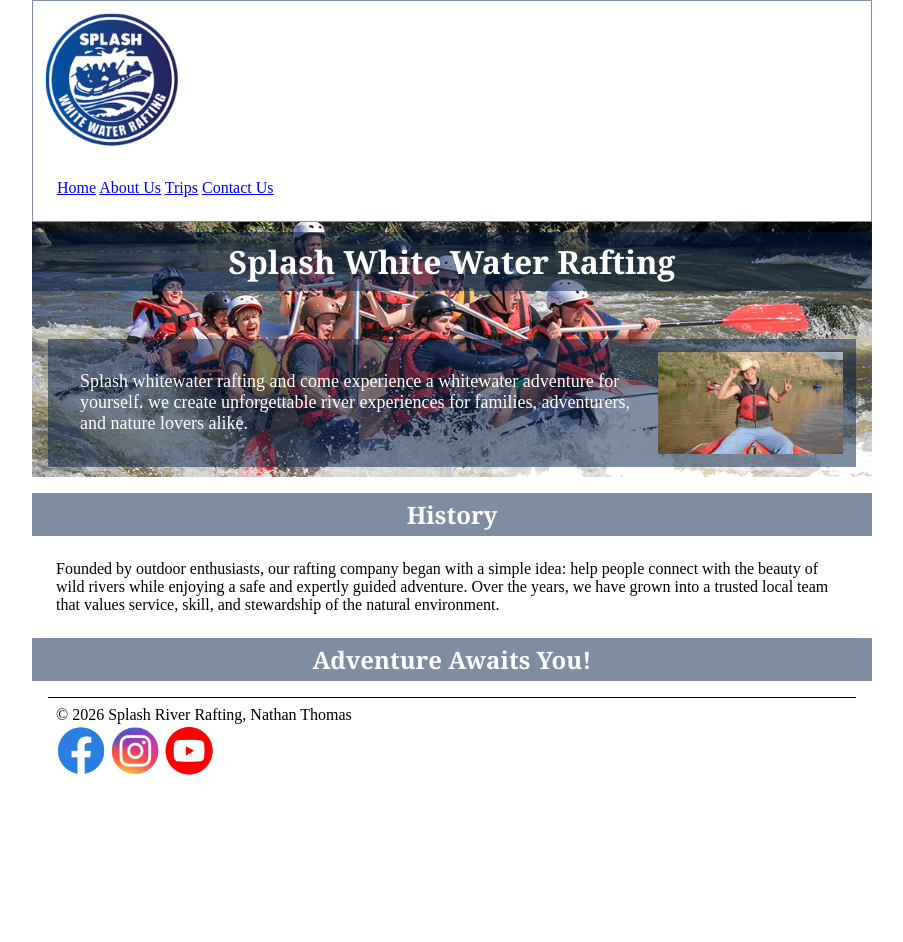
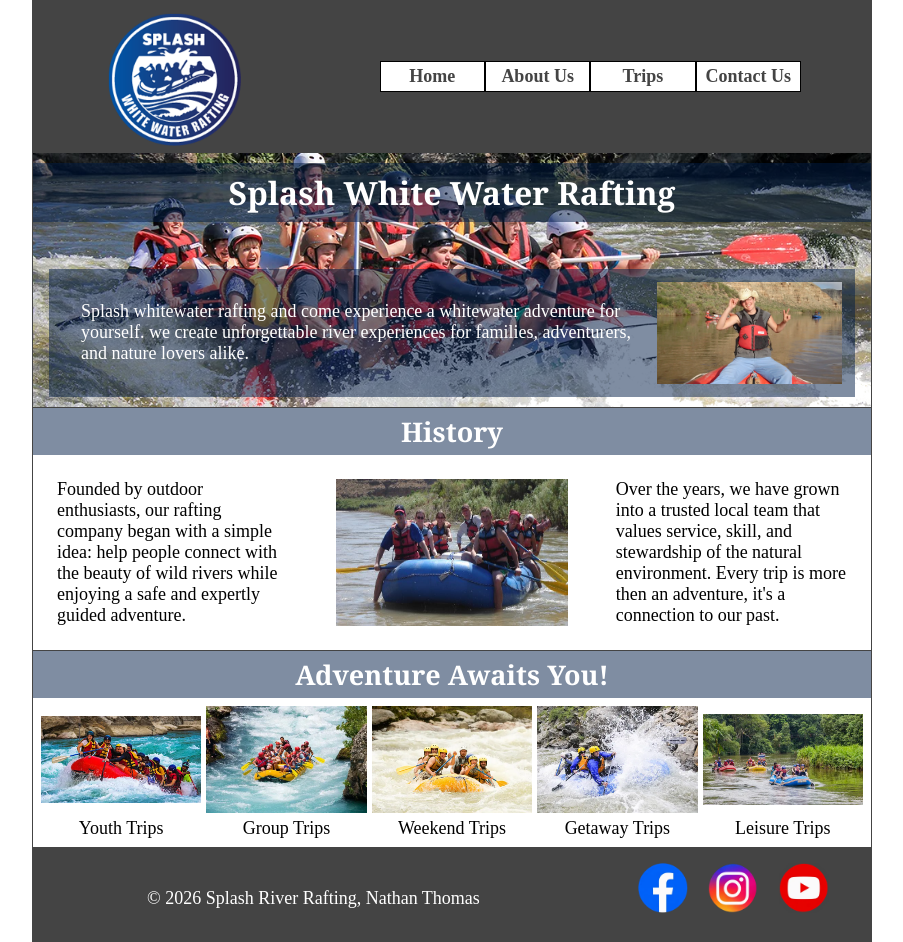
Before and after one commit to nathanmariann/wdd130, a plain HTML site: page wwr/about.html in a window 1280 px wide. Shown: the whole page, without its empty margins (188-1091 px from the left). Before the commit the page ends 800 px from the top, so only its background shows below. Drawn offline with Linux system fonts and the light colour scheme.

Commit message:
w4 rafting updates

```diff
--- a/wwr/about.html
+++ b/wwr/about.html
@@ -11,13 +11,13 @@
 </head>
 
 <body>
-    <header>
+    <header class="grid_container grid_column1-3">
         <img src="images/z-splash.png" alt="Splash River Rafting Logo">
-        <nav>
-            <a href="index.html">Home</a>
-            <a href="about.html">About Us</a>
-            <a href="trips.html">Trips</a>
-            <a href="contact.html">Contact Us</a>
+        <nav class="flex_container">
+            <a class="flex_column" href="index.html">Home</a>
+            <a class="flex_column" href="about.html">About Us</a>
+            <a class="flex_column" href="trips.html">Trips</a>
+            <a class="flex_column" href="contact.html">Contact Us</a>
         </nav>
     </header>
 
@@ -37,31 +37,49 @@
         </div>
         <section>
             <h2>History</h2>
-            <p>
+            <div class="flex_container">
+                <p class="flex_column">
                 Founded by outdoor enthusiasts, our rafting company began with a simple idea:
                 help people connect with the beauty of wild rivers while enjoying a safe and
-                expertly guided adventure. Over the years, we have grown into a trusted local
-                team that values service, skill, and stewardship of the natural environment.
-            </p>
+                expertly guided adventure.
+                </p>
+                <img class="flex_column" src="images/grd.jpg" alt="picture showing group paddle rafting by Splash River Rafting">
+                <p class="flex_column">
+                Over the years, we have grown into a trusted local
+                team that values service, skill, and stewardship of the natural environment.  Every trip is more then an adventure, it's a connection to our past.
+                </p>
+            </div>
         </section>
 
         <section>
             <h2>Adventure Awaits You!</h2>
+            <figure class="grid_container grid_column5">
+                <img src="images/youth_trips.webp" alt="Youth group rafting trips">
+                <img src="images/group_trips.webp" alt="Family and team building group rafting trips">
+                <img src="images/weekend_warrior_trips.webp" alt="Weekend warrior rafting trips">
+                <img src="images/partner_trip.webp" alt="Partner getaway rafting trips">
+                <img src="images/leisure_trips.webp" alt="Leisure nature floating trips">
+                <figcaption>Youth Trips</figcaption>
+                <figcaption>Group Trips</figcaption>
+                <figcaption>Weekend Trips</figcaption>
+                <figcaption>Getaway Trips</figcaption>
+                <figcaption>Leisure Trips</figcaption>
+            </figure>
         </section>
 
     </main>
 
-    <footer>
+    <footer class="grid_container grid_column3-1">
         <p>&copy; 2026 Splash River Rafting, Nathan Thomas</p>
         <nav class="socialmedia">
             <a href="https://facebook.com">
-                <img src="images/facebook.png" alt="facebook link icon">
+                <img src="images/facebook.webp" alt="facebook link icon">
             </a>
             <a href="https://instagram.com">
-                <img src="images/instagram.png" alt="instagram link icon">
+                <img src="images/instagram.webp" alt="instagram link icon">
             </a>
             <a href="https://youtube.com">
-                <img src="images/youtube.png" alt="youtube link icon">
+                <img src="images/youtube.webp" alt="youtube link icon">
             </a>
         </nav>
     </footer>
--- a/wwr/styles/rafting.css
+++ b/wwr/styles/rafting.css
@@ -21,6 +21,45 @@
     box-sizing: border-box;
 }
 
+.flex_container {
+display: flex;
+}
+
+.flex_column {
+    flex: 1;
+    min-width: 0;
+}
+
+.grid_container {
+display: grid;
+place-items: center;
+}
+
+.grid_column1-3 {
+grid-template-columns: .33fr .67fr;
+}
+
+.grid_column3-1 {
+grid-template-columns: .67fr .33fr;
+}
+
+.grid_column5 {
+    grid-template-columns: repeat(5, minmax(0, 1fr));
+    grid-template-rows: repeat(2, Auto);
+    gap: 5px;
+}
+
+.grid_column5 img {
+    width: 100%;
+    height: auto;
+    display: block;
+}
+
+body {
+    font-family: var(--body-font);
+    color: var(--accent1-color)
+}
+
 header,
 main,
 footer {
@@ -28,21 +67,20 @@ footer {
     margin: 0 auto;
 }
 
+header, footer {
+  background-color: var(--accent2-color);
+}
+
 header {
-    background-color: var(--primary-color);
-    color: var(--accent2-color);
+    /* background-color: var(--accent2-color); */
+    color: var(--accent1-color);
     padding: 0%;
-    border: 1px solid var(--accent1-color);
+    border: 1px solid var(--accent2-color);
 }
 
 header img {
     width: 150px;
     height: auto;
-}
-
-body {
-    font-family: var(--body-font);
-    color: var(--accent1-color)
 }
 
 nav,
@@ -51,10 +89,28 @@ section,
 article {
     margin: 16px;
     padding: 8px;
+    font-size: large;
+}
+
+header nav {
+    padding: 0;
+    width: 75%;
+    background-color: var(--primary-color);
+}
+
+.flex_container a {
+    text-align: center;
+    border: 1px solid var(--secondary-color);
+    padding: 4px;
+    text-decoration: none;
+    color: var(--accent2-color);
+    font-weight: bold;
 }
 
 .hero {
     position: relative;
+    border: .5px solid var(--accent2-color);
+    border-bottom: none;
 }
 
 .hero img {
@@ -100,24 +156,40 @@ h2 {
     bottom: 5px;
     /* opacity: .5; */
     background-color: var(--accent1-color);
-    font-size: large;
     color: var(--primary-color);
 }
 
 section {
-    margin: 16px 0;
+    margin: 0;
     padding: 0;
+    border: .5px solid var(--accent2-color);
+    border-bottom: none;
 }
 
-section p,
-footer p {
+.flex_container p {
+    text-align: left;
+}
+
+.flex_container img {
+    width: 0;
+    height: auto;
+    margin: 16px;
+    padding: 8px;
+}
+
+section p, figcaption {
     color: var(--secondary-color);
+}
+
+figure {
+    padding: 8px;
 }
 
 footer p {
     margin: 0px 16px;
     padding-bottom: 0;
-    border-top: .5px solid #000;
+    color: var(--primary-color);
+    /* border-top: .5px solid #000; */
 }
 
 .socialmedia {
@@ -130,7 +202,10 @@ footer p {
 }
 
 .socialmedia a img {
-    margin: 0px 0px;
     width: 50px;
     height: auto;
+    margin: 16px 8px;
+    padding: 0;
+    border: none;
+    background: transparent;
 }
```
Also changed, not shown: wwr/images/facebook.png (deleted), wwr/images/facebook.webp (added), wwr/images/grd.JPG (added), wwr/images/group_trips.webp (added), wwr/images/instagram.png (deleted), wwr/images/instagram.webp (added), wwr/images/leisure_trips.webp (added), wwr/images/partner_trip.webp (added), wwr/images/weekend_warrior_trips.webp (added), wwr/images/youth_trips.webp (added), wwr/images/youtube.png (deleted), wwr/images/youtube.webp (added).
